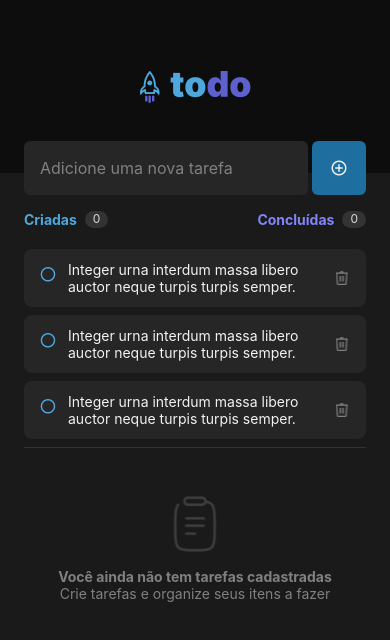
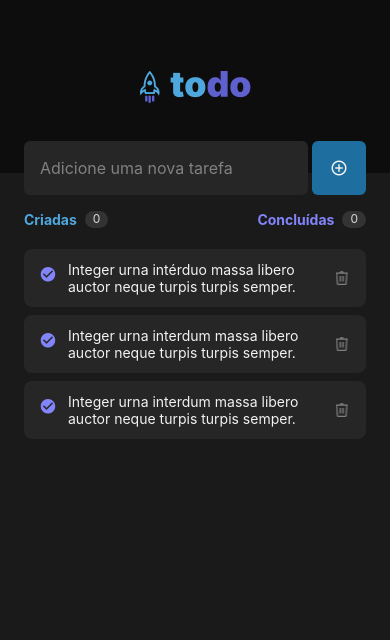
Before and after one commit to malanski/todo-mobile, a React Native app: screen / in a window 390 px wide. Shown: the top 640 px of the page. Built offline with nearby package versions, Linux system fonts and the light colour scheme.

Commit message:
feat: create checkTask logics for taskCard component

```diff
--- a/src/components/TaskCard/index.tsx
+++ b/src/components/TaskCard/index.tsx
@@ -3,22 +3,51 @@ import { styles } from "./styles"
 import { Icon } from "react-native-elements";
 import { colors } from "../../themes/theme";
 
-export const TaskCard = () => {
+type Props = {
+  index: number
+  item: string
+  onPressCheckTask: () => void
+  taskChecked: boolean
+}
+export const TaskCard = ({
+  index,
+  item,
+  taskChecked,
+  onPressCheckTask
+}: Props) => {
+
+
   return (
-    <View style={styles.taskCardContainer}>
+    <View key={index} style={styles.taskCardContainer}>
 
-      <TouchableOpacity style={styles.checheTaskIcon}>
+      <TouchableOpacity
+
+        onPress={onPressCheckTask}
+        style={styles.checkTaskIcon}>
+
+        {taskChecked ? (
           <Icon
+            type="material"
             name='radio-button-unchecked'
-          // name='check-circle'
             color={colors.produto.blue}
             selectable
             size={17.45}
+          />) : (
+          <Icon
+            type="material"
+            name='check-circle'
+            color={colors.produto.purple}
+            style={styles.checkTaskWhite}
+            underlayColor={colors.base.gray100}
+            selectable
+            size={17.45}
           />
+        )
+        }
       </TouchableOpacity>
 
       <Text style={styles.taskTextContent}>
-        Integer urna interdum massa libero auctor neque turpis turpis semper.
+        {item}
       </Text>
 
       <TouchableOpacity style={styles.taskOption}>
--- a/src/components/TaskCard/styles.ts
+++ b/src/components/TaskCard/styles.ts
@@ -15,7 +15,7 @@ export const styles = StyleSheet.create({
     gap: 8,
   },
 
-  checheTaskIcon: {
+  checkTaskIcon: {
     width: 24,
     height: 24
   },
@@ -39,5 +39,13 @@ export const styles = StyleSheet.create({
     alignItems: "center",
     justifyContent: "center"
   },
+  checkTaskWhite : {
+    // backgroundColor: colors.base.gray100,
+    // borderRadius: 300,
+    // width: 17.45,
+    // height: 17.45,
+    // padding: 0
+
+  }
 
 })
--- a/src/screens/Home/index.tsx
+++ b/src/screens/Home/index.tsx
@@ -1,20 +1,48 @@
-import { View, Text } from "react-native";
+import { View, Text, ScrollView } from "react-native";
 import { styles } from './styles'
 import { AddTask } from "../../components/AddTask";
 import { TaskCounter } from "../../components/TaskCounter";
 import { EmptyTask } from "../../components/EmptyTask";
 import { TaskCard } from "../../components/TaskCard";
+import { useState } from "react";
 
 export const Home = () => {
-  const task = true
+
+  const [isCheckedTask, setIsCheckedTask] = useState<boolean[]>([])
+  const taskList = [
+    'Integer urna intérduo massa libero auctor neque turpis turpis semper.',
+    'Integer urna interdum massa libero auctor neque turpis turpis semper.',
+    'Integer urna interdum massa libero auctor neque turpis turpis semper.'
+  ]
+  const isTaskListEmpty = taskList.length === 0
+
+  function handleCheckTask(index: number) {
+    const updatedIsCheckedTask = [...isCheckedTask];
+    updatedIsCheckedTask[index] = !updatedIsCheckedTask[index]
+    setIsCheckedTask(updatedIsCheckedTask)
+  }
+
   return (
     <View style={styles.container}>
       <AddTask />
-      <TaskCounter />
-      <TaskCard />
-      <TaskCard />
-      <TaskCard />
-      <EmptyTask />
+      <ScrollView>
+
+        <TaskCounter />
+
+        {isTaskListEmpty ? (
+          <EmptyTask />
+        ) : (
+          taskList.map((item, index) => (
+            <TaskCard
+              item={item}
+              key={`task-${index}`}
+              index={index}
+              onPressCheckTask={() => handleCheckTask(index)}
+              taskChecked={isCheckedTask[index]}
+            />
+          ))
+        )}
+      </ScrollView>
     </View>
   )
 }
```
Also changed, not shown: src/context/TasksContext.tsx (added). Lines whose indentation alone changed are shown as unchanged.
